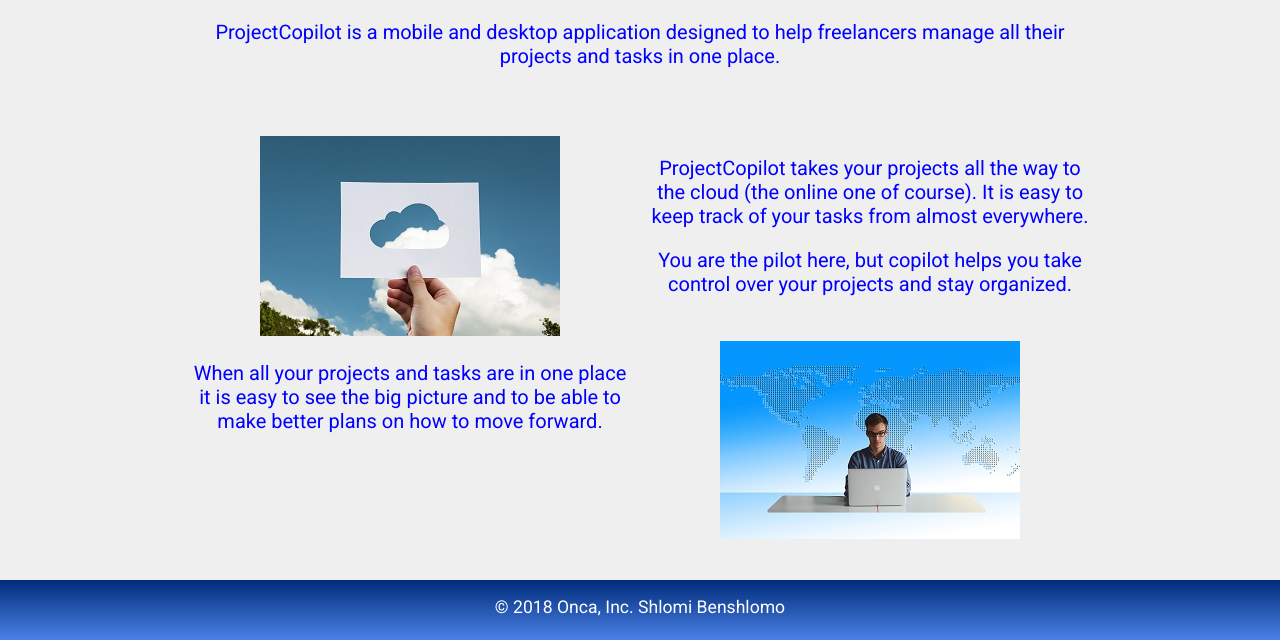
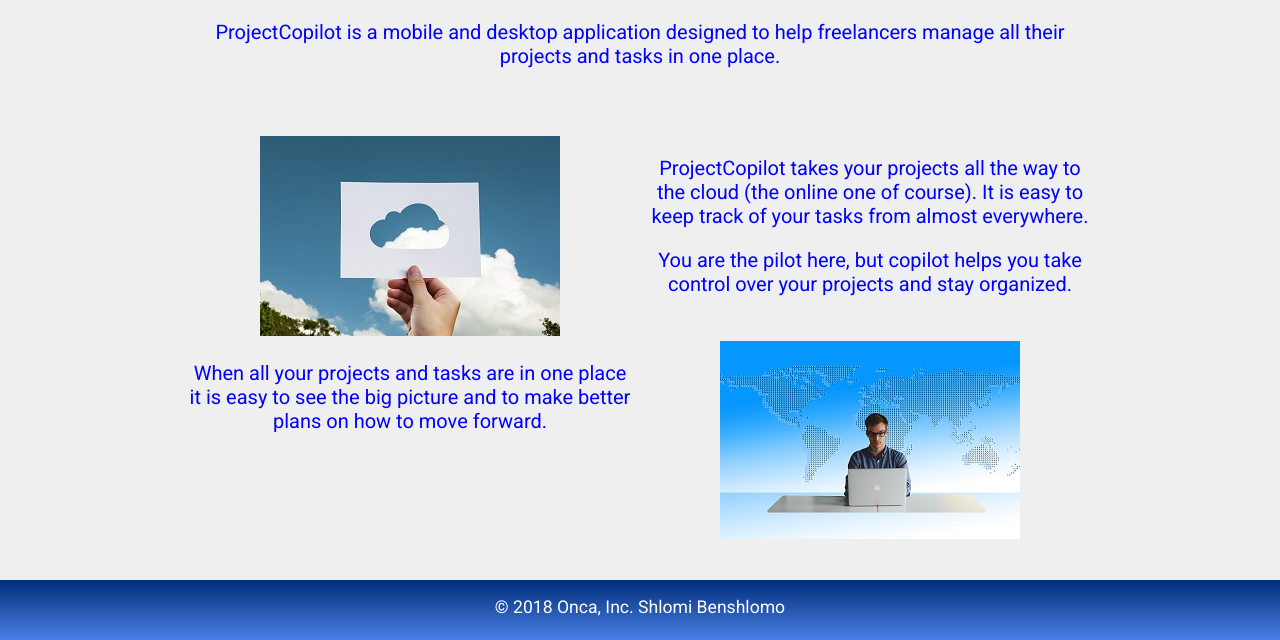
Before and after one commit to shlomibe21/project-copilot, a website: page public/index.html in a window 1280 px wide. Shown: the part 441-1081 px from the top of the page. Drawn offline with nearby package versions, Linux system fonts and the light colour scheme.

Commit message:
Made small change in text in index.html

```diff
--- a/public/index.html
+++ b/public/index.html
@@ -46,7 +46,7 @@
         </div>
         <div class="row">
             <div class="col-6">
-                <p>When all your projects and tasks are in one place it is easy to see the big picture and to be able to make
+                <p>When all your projects and tasks are in one place it is easy to see the big picture and to make
                     better plans on how to move forward.</p>
             </div>
             <div class="col-6">
```
